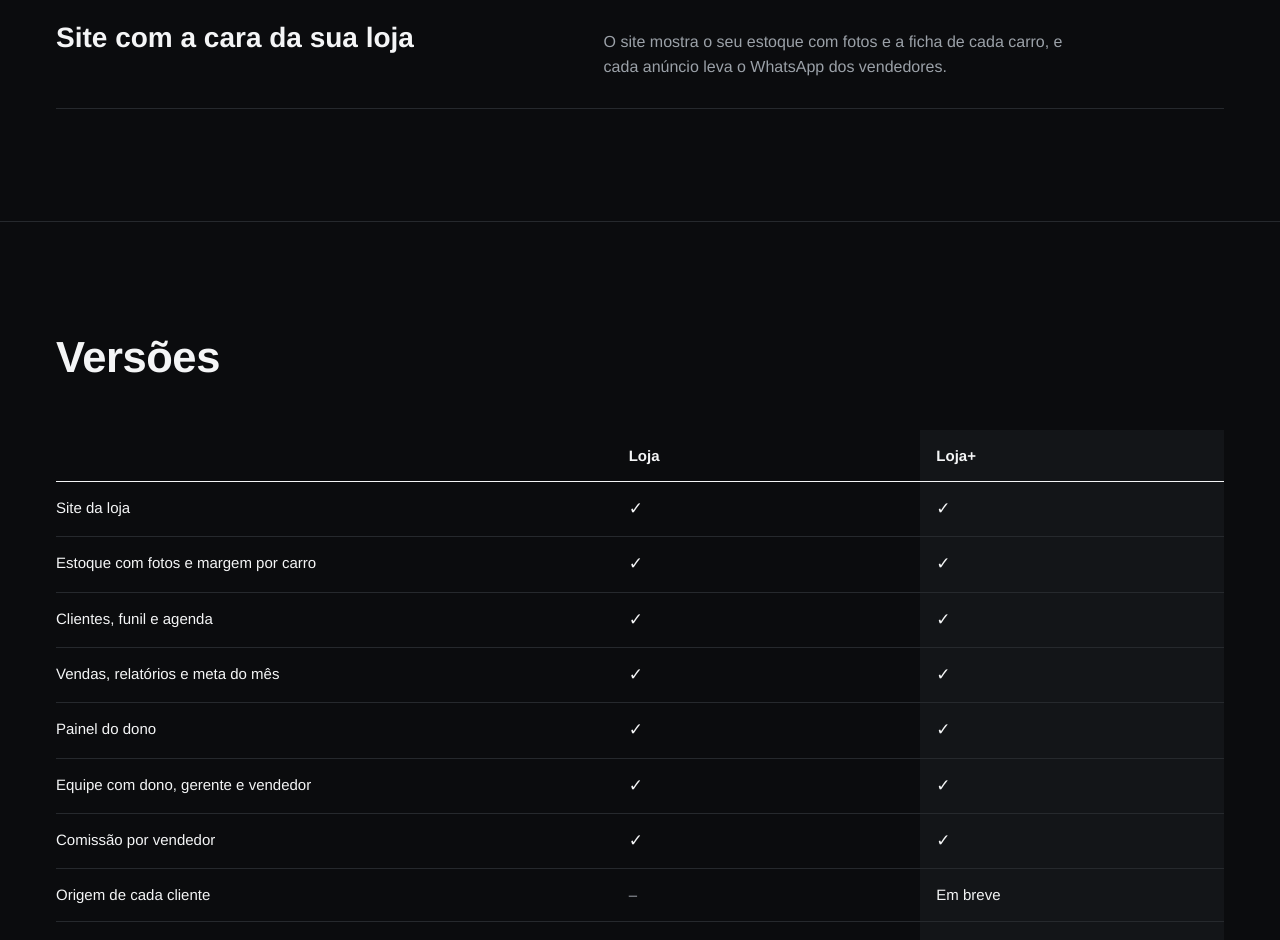
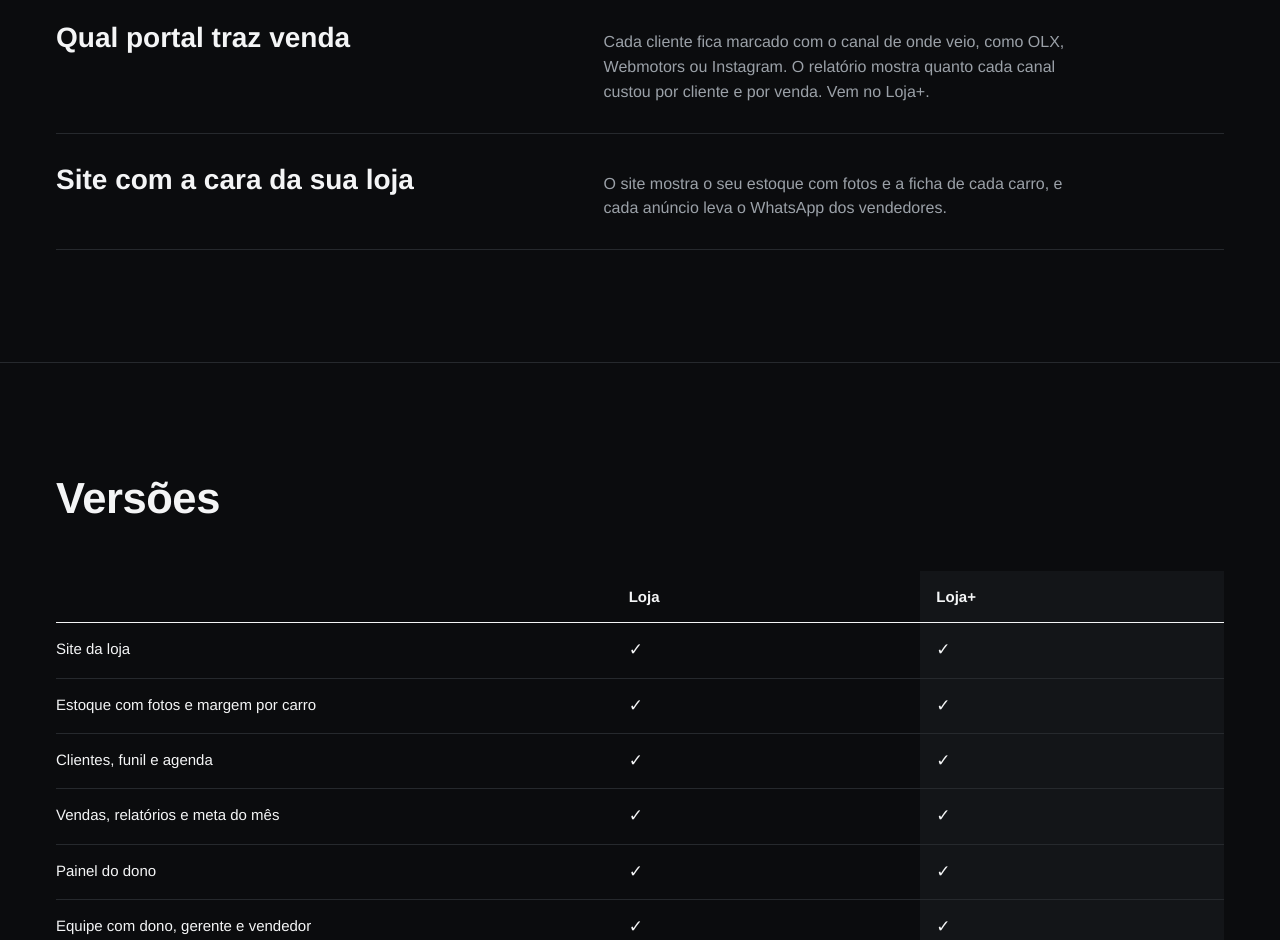
Before and after one commit to cauedev30/demo-autohub-LP, a Next.js app: page / in a window 1280 px wide. Shown: the part 1940-2880 px from the top of the page. Built offline with nearby package versions, Linux system fonts and the light colour scheme; no server answers.

Commit message:
"Qual portal traz venda" sai de Em breve: o painel já tem o relatório por canal (Loja+)

```diff
--- a/src/content/site.ts
+++ b/src/content/site.ts
@@ -105,6 +105,11 @@ export const site: Site = {
         'Você escolhe a regra: valor fixo por carro, % da venda ou % do lucro. A comissão de cada venda sai calculada na hora, e o vendedor vê só as dele.',
     },
     {
+      titulo: 'Qual portal traz venda',
+      texto:
+        'Cada cliente fica marcado com o canal de onde veio, como OLX, Webmotors ou Instagram. O relatório mostra quanto cada canal custou por cliente e por venda. Vem no Loja+.',
+    },
+    {
       titulo: 'Site com a cara da sua loja',
       texto: 'O site mostra o seu estoque com fotos e a ficha de cada carro, e cada anúncio leva o WhatsApp dos vendedores.',
     },
@@ -114,10 +119,6 @@ export const site: Site = {
     {
       titulo: 'Cliente do site direto no funil',
       texto: 'Quem chama pelo site entra no funil na hora, e o vendedor recebe o aviso no celular.',
-    },
-    {
-      titulo: 'Qual portal traz venda',
-      texto: 'Cada cliente fica marcado com o portal de onde veio, e você vê quanto cada portal custou por carro vendido.',
     },
   ],
 
@@ -135,8 +136,8 @@ export const site: Site = {
       { rotulo: 'Painel do dono', loja: true, lojaPlus: true },
       { rotulo: 'Equipe com dono, gerente e vendedor', loja: true, lojaPlus: true },
       { rotulo: 'Comissão por vendedor', loja: true, lojaPlus: true },
-      { rotulo: 'Origem de cada cliente', loja: false, lojaPlus: 'Em breve' },
-      { rotulo: 'Custo por venda de cada portal', loja: false, lojaPlus: 'Em breve' },
+      { rotulo: 'Origem de cada cliente', loja: false, lojaPlus: true },
+      { rotulo: 'Custo por venda de cada portal', loja: false, lojaPlus: true },
       { rotulo: 'Relatório mensal para o dono', loja: false, lojaPlus: true },
       { rotulo: 'Tamanho do pátio', loja: 'Até 30 carros', lojaPlus: 'Até 80 carros' },
     ],
@@ -177,7 +178,7 @@ export const site: Site = {
     {
       pergunta: 'Ele publica meus carros na OLX, na Webmotors ou na Mobiauto?',
       resposta:
-        'Hoje não. O AutoHub não publica anúncio em portal, então você continua anunciando como já faz. Em breve, no Loja+, ele vai mostrar de qual portal veio cada cliente e quanto custou cada venda.',
+        'Hoje não. O AutoHub não publica anúncio em portal, então você continua anunciando como já faz. No Loja+, ele mostra de qual portal veio cada cliente e quanto custou cada venda.',
     },
     {
       pergunta: 'Depois que eu assinar, quem me atende?',
```
Also changed, not shown: 1 other file (tests, documents, lock files or other folders).
